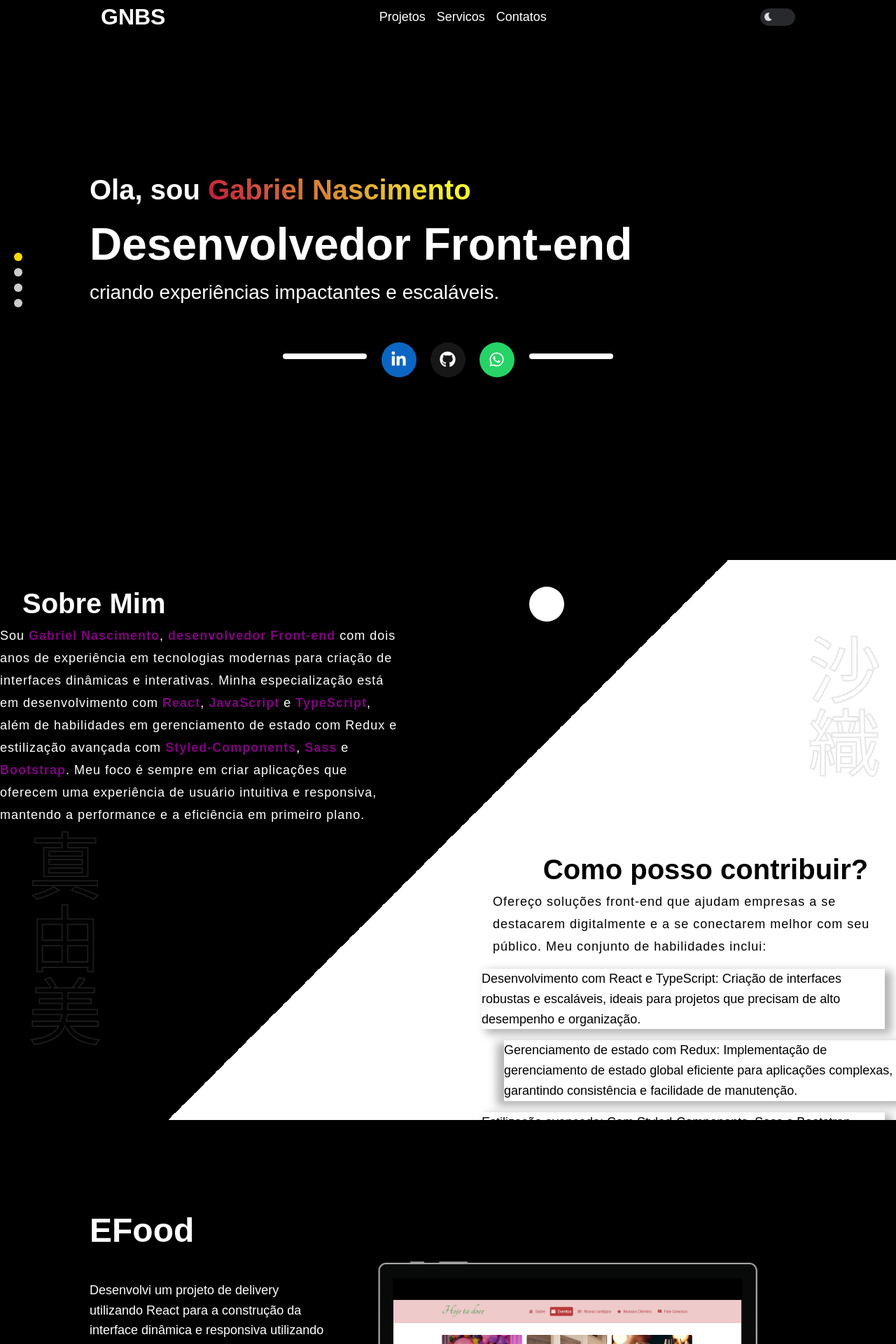
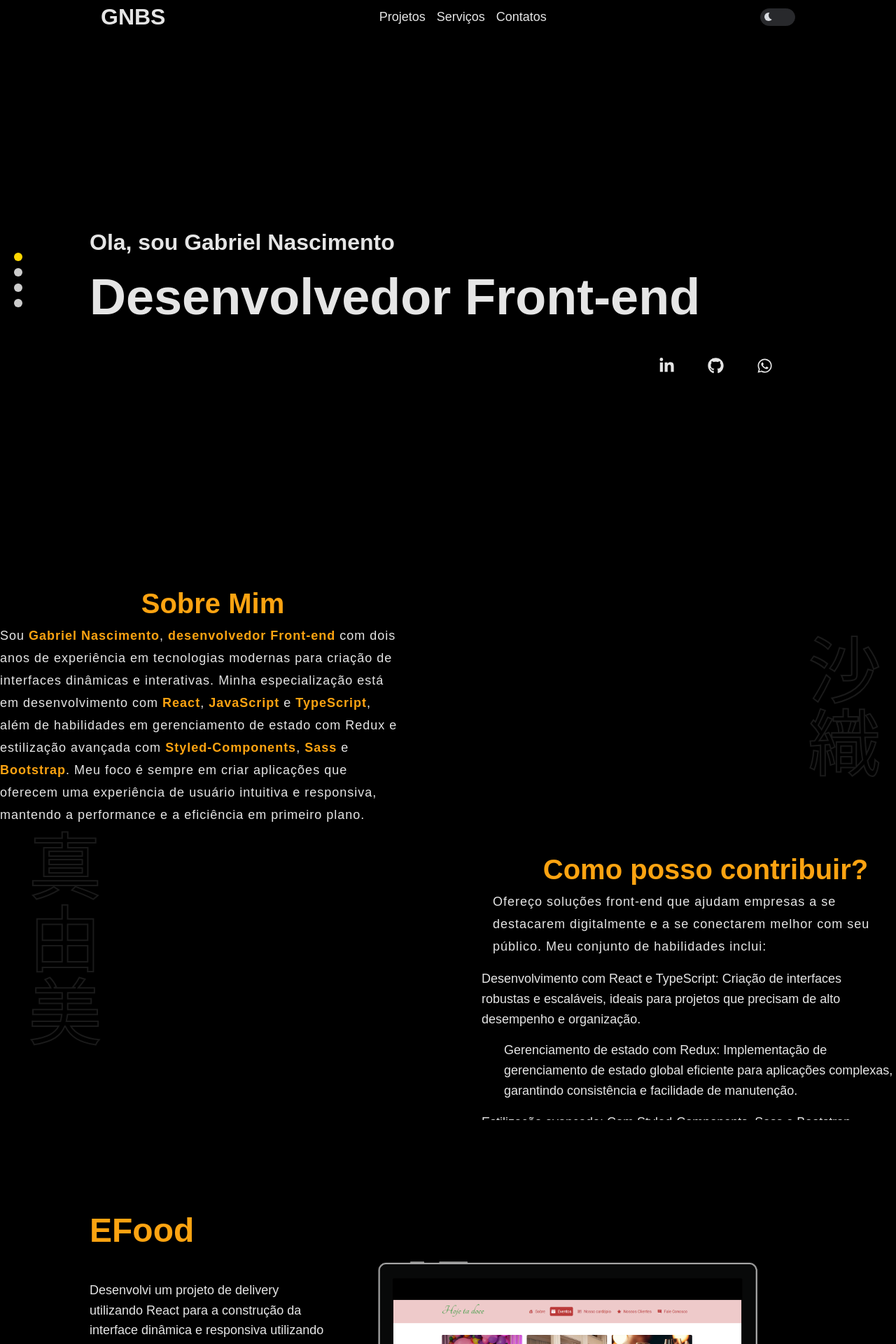
Before and after one commit to GabrielNBS/repository, a React (Create React App) app: page / in a window 1280 px wide. Shown: the top 1920 px of the page at 70% size. Built offline with nearby package versions, Linux system fonts and the light colour scheme.

Commit message:
style: change pallet color styles and configure dark and light theme transition colors

```diff
--- a/src/Components/Button/styles.ts
+++ b/src/Components/Button/styles.ts
@@ -41,7 +41,7 @@ export const Button = styled.button`
     transform: translate(-50%, -50%);
     width: 20px;
     height: 20px;
-    background-color: ${(props) => props.theme.color.primary};
+    background-color: ${(props) => props.theme.background.tertiary};
     border-radius: 50%;
     opacity: 0;
     transition: all 0.8s cubic-bezier(0.23, 1, 0.32, 1);
@@ -56,7 +56,7 @@ export const Button = styled.button`
 
   &:hover {
     box-shadow: 0 0 0 12px transparent;
-    color: ${(props) => props.theme.color.secondary};
+    color: ${(props) => props.theme.color.tertiary};
     border-radius: 12px;
   }
 
@@ -73,7 +73,7 @@ export const Button = styled.button`
   }
 
   &:hover svg {
-    fill: ${(props) => props.theme.color.secondary};
+    fill: ${(props) => props.theme.color.tertiary};
   }
 
   &:active {
--- a/src/Components/Navbar/NavBar.tsx
+++ b/src/Components/Navbar/NavBar.tsx
@@ -33,7 +33,7 @@ const NavBar: React.FC<ThemeToggleProps> = ({ toggleTheme }) => {
               <a href="">Projetos</a>
             </li>
             <li>
-              <a href="">Servicos</a>
+              <a href="">Serviços</a>
             </li>
             <li>
               <a href="">Contatos</a>
--- a/src/Components/ProjectCard/styles.ts
+++ b/src/Components/ProjectCard/styles.ts
@@ -12,6 +12,10 @@ export const DescriptionProjectBox = styled.div`
   display: flex;
   flex-direction: column;
   justify-content: center;
+
+  h2 {
+    color: ${(props) => props.theme.color.secondary};
+  }
 
   p {
     margin: 2rem 0;
--- a/src/Components/SocialNavBar/styles.ts
+++ b/src/Components/SocialNavBar/styles.ts
@@ -3,14 +3,14 @@ import styled from 'styled-components'
 export const StyledWrapper = styled.div`
   .wrapper {
     display: inline-flex;
-    position: relative;
+    position: absolute;
     list-style: none;
     height: 120px;
-    width: 100%;
-    padding-top: 40px;
     font-family: 'Poppins', sans-serif;
     justify-content: center;
     color: black;
+    margin-top: 10px;
+    right: 24px;
   }
 
   .icon {
@@ -64,20 +64,17 @@ export const StyledWrapper = styled.div`
   }
 
   .github {
-    background-color: #181717;
-    color: #fff;
+    color: ${(props) => props.theme.color.primary};
     font-size: 1.2em;
   }
 
   .linkedin {
-    background-color: #0a66c2;
-    color: #fff;
+    color: ${(props) => props.theme.color.primary};
     font-size: 1.2em;
   }
 
   .whatsapp {
-    background-color: #25d366;
-    color: #fff;
+    color: ${(props) => props.theme.color.primary};
     font-size: 1.2em;
   }
 
@@ -90,19 +87,17 @@ export const StyledWrapper = styled.div`
   .wrapper .linkedin:hover .tooltip,
   .wrapper .linkedin:hover .tooltip::before {
     background: #0a66c2;
-    color: #fff;
   }
 
   .wrapper .github:hover,
   .wrapper .github:hover .tooltip,
   .wrapper .github:hover .tooltip::before {
     background: #181717;
-    color: #fff;
   }
+
   .wrapper .whatsapp:hover,
   .wrapper .whatsapp:hover .tooltip,
   .wrapper .whatsapp:hover .tooltip::before {
     background: #25d366;
-    color: #fff;
   }
 `
--- a/src/Containers/About/styles.ts
+++ b/src/Containers/About/styles.ts
@@ -9,18 +9,20 @@ export const AboutSection = styled.section`
   justify-content: center;
   position: relative;
   overflow: hidden;
-  background: linear-gradient(
-    135deg,
-    ${(props) => props.theme.background.primary} 50%,
-    white 50%
-  );
+  background-color: ${(props) => props.theme.background.primary};
+  color: ${(props) => props.theme.color.primary};
+
+  h2 {
+    justify-self: center;
+    color: ${(props) => props.theme.color.secondary};
+  }
 
   span:nth-child(1) {
     position: absolute;
     color: transparent;
     font-size: 104px;
     writing-mode: vertical-lr;
-    -webkit-text-stroke: 2px rgba(264, 264, 264, 0.1); /* Define o contorno */
+    -webkit-text-stroke: 2px rgba(264, 264, 264, 0.1);
     left: 0;
     bottom: 1em;
     pointer-events: none;
@@ -31,18 +33,14 @@ export const AboutSection = styled.section`
     color: transparent;
     font-size: 104px;
     writing-mode: vertical-lr;
-    -webkit-text-stroke: 2px rgba(0, 0, 0, 0.1); /* Define o contorno */
+    -webkit-text-stroke: 2px rgba(264, 264, 264, 0.1);
     right: 0;
     top: 1em;
     pointer-events: none;
   }
 
-  h2 {
-    color: white;
-  }
-
   b {
-    color: purple;
+    color: #fca311;
   }
 
   p {
@@ -72,41 +70,10 @@ export const AboutSection = styled.section`
 
 export const AboutContainer = styled.div`
   grid-area: container1;
-  color: white;
-  position: relative;
-
-  &::before {
-    content: '';
-    width: 50px;
-    height: 50px;
-    background-color: white;
-    border-radius: 50%;
-    position: absolute;
-    top: 10%;
-    right: -40%;
-  }
 `
 
 export const ServicesContainer = styled.div`
   grid-area: container2;
-  color: black;
-  position: relative;
-
-  h2 {
-    justify-self: center;
-    color: black;
-  }
-
-  &::before {
-    content: '';
-    width: 50px;
-    height: 50px;
-    background-color: black;
-    border-radius: 50%;
-    position: absolute;
-    bottom: 10%;
-    left: -40%;
-  }
 
   li {
     margin: 1rem 0;
--- a/src/Containers/Footer/index.tsx
+++ b/src/Containers/Footer/index.tsx
@@ -10,19 +10,6 @@ import {
 export default function Footer() {
   return (
     <S.FooterContainer>
-      <nav>
-        <ul>
-          <li>
-            <a href="">Home</a>
-          </li>
-          <li>
-            <a href="">Sobre</a>
-          </li>
-          <li>
-            <a href="">Projetos</a>
-          </li>
-        </ul>
-      </nav>
       <Text>© 2024 Gabriel Nascimento. Todos os direitos reservados.</Text>
       <ul>
         <li>
--- a/src/Containers/Hero/Hero.tsx
+++ b/src/Containers/Hero/Hero.tsx
@@ -2,27 +2,17 @@ import React from 'react'
 import { HeroSection } from './styles'
 import { Text } from '../../Components/Text/styles'
 import SocialNavBar from '../../Components/SocialNavBar/SocialNavBar'
-import Circle, { CloundVetor } from '../../Components/Vetores'
-import OrientalBackground from '../../Image/Backgrounds/OrientalBackground.jpg'
-import Rellax from 'rellax'
-import Neon from '../../Components/NeonText/Neon'
 
 export default function Hero() {
-  const rellax = new Rellax('.rellax')
   return (
     <HeroSection>
       <div className="container">
-        <Text as="h2">
-          Ola, sou <strong>Gabriel Nascimento</strong>
+        <Text as="h2">Ola, sou Gabriel Nascimento</Text>
+        <Text as="h1">
+          <strong>Desenvolvedor Front-end</strong>
         </Text>
-        <Text as="h1">Desenvolvedor Front-end</Text>
-        <Text as="h3">criando experiências impactantes e escaláveis.</Text>
         <SocialNavBar />
-        {/* <Circle className="rellax" data-rellax-speed="2" /> */}
-        {/* <CloundVetor className="rellax" /> */}
       </div>
     </HeroSection>
   )
 }
-
-// style={{ backgroundImage: `url(${OrientalBackground})` }}
--- a/src/Containers/Hero/styles.ts
+++ b/src/Containers/Hero/styles.ts
@@ -1,65 +1,20 @@
 import styled from 'styled-components'
-import { Text } from '../../Components/Text/styles'
-import { Gradient, Levitate } from '../../styles/Animation'
-import { CloundVetor } from '../../Components/Vetores'
-import { Cloud1 } from '../../Components/Vetores/styles'
-import { StyledWrapper } from '../../Components/SocialNavBar/styles'
+import { Gradient } from '../../styles/Animation'
 
 export const HeroSection = styled.main`
   width: 100vw;
   height: 100vh;
   display: flex;
-  justify-content: center;
+  justify-content: flex-start;
   align-items: center;
   z-index: 5;
 
   h1 {
-    font-stretch: expanded;
-  }
+    font-size: 72px;
+    position: relative;
+    display: inline-block;
 
-  ${StyledWrapper} {
-    .wrapper {
-      &::before {
-        content: ' ';
-        position: absolute;
-        left: 27%;
-        top: 55%;
-        border-radius: 3em;
-        background-color: ${(props) => props.theme.background.secondary};
-        height: 8px;
-        width: 120px;
-      }
-
-      &::after {
-        content: ' ';
-        position: absolute;
-        right: 27%;
-        top: 55%;
-        border-radius: 3em;
-        background-color: ${(props) => props.theme.background.secondary};
-        height: 8px;
-        width: 120px;
-      }
-    }
-  }
-
-  &::after {
-    content: '';
-    position: absolute;
-    left: 0;
-    top: 0;
-    width: 100%;
-    height: 100%;
-    background-color: #000;
-    filter: opacity(0.9);
-    z-index: -5;
-  }
-
-  div.container {
-    ${Text}:first-child {
-      font-weight: 700;
-
-      strong {
+    /* strong {
       ${Gradient};
       background: rgb(247, 253, 45);
       background: linear-gradient(
@@ -69,13 +24,17 @@ export const HeroSection = styled.main`
       );
       -webkit-background-clip: text;
       -webkit-text-fill-color: transparent;
-      }
+      font-weight: 900;
+    } */
   }
 
-    ${Cloud1} {
-      top: 0;
-      left: 50%;
-      ${Levitate}
+  h2 {
+    font-size: 2rem;
   }
+
+  div.container {
+    display: flex;
+    flex-direction: column;
+    position: relative;
   }
 `
--- a/src/styles/themes/dark.ts
+++ b/src/styles/themes/dark.ts
@@ -1,11 +1,13 @@
 const darkTheme = {
   background: {
     primary: '#000',
-    secondary: '#fff',
+    secondary: '#14213D',
+    tertiary: '#FCA311',
   },
   color: {
-    primary: '#fff',
-    secondary: '#000',
+    primary: '#E5E5E5',
+    secondary: '#FCA311',
+    tertiary: '#000',
   },
 }
 
--- a/src/styles/themes/light.ts
+++ b/src/styles/themes/light.ts
@@ -1,11 +1,13 @@
 const lightTheme = {
   background: {
-    primary: '#F0EDB2',
-    secondary: '#5500f0',
+    primary: '#E5E5E5',
+    secondary: '#FCA311',
+    tertiary: '#14213D',
   },
   color: {
     primary: '#000',
-    secondary: '#fff',
+    secondary: '#14213D',
+    tertiary: '#fff',
   },
 }
 
```
Also changed, not shown: src/Components/Vetores/index.tsx (+8 -3 lines), src/Image/Vetores/dragon.svg (added). Lines whose indentation alone changed are shown as unchanged.
